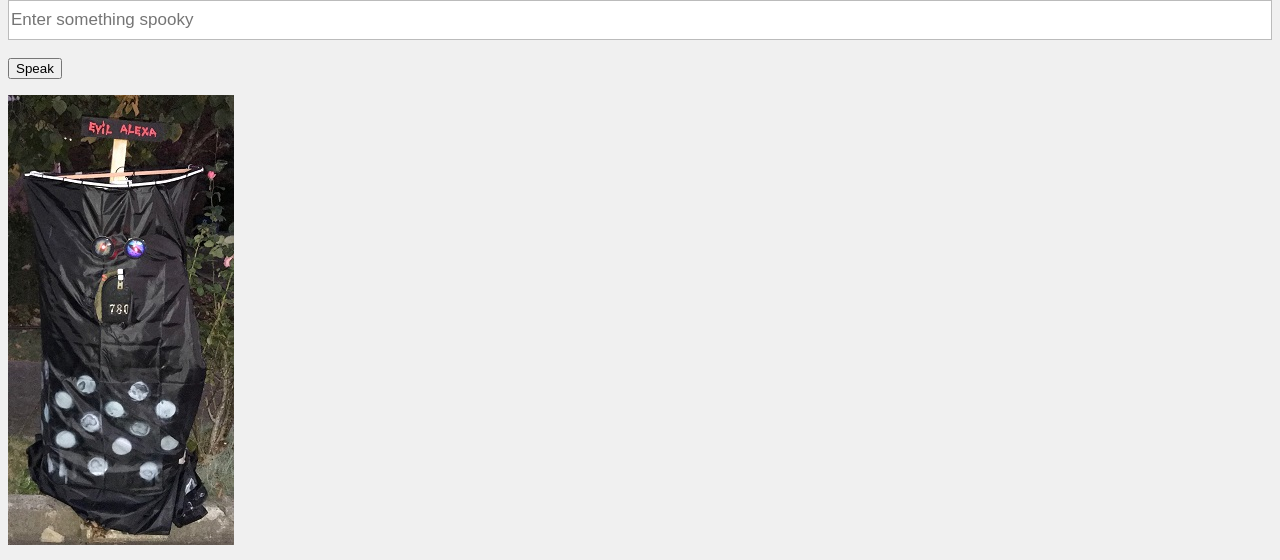
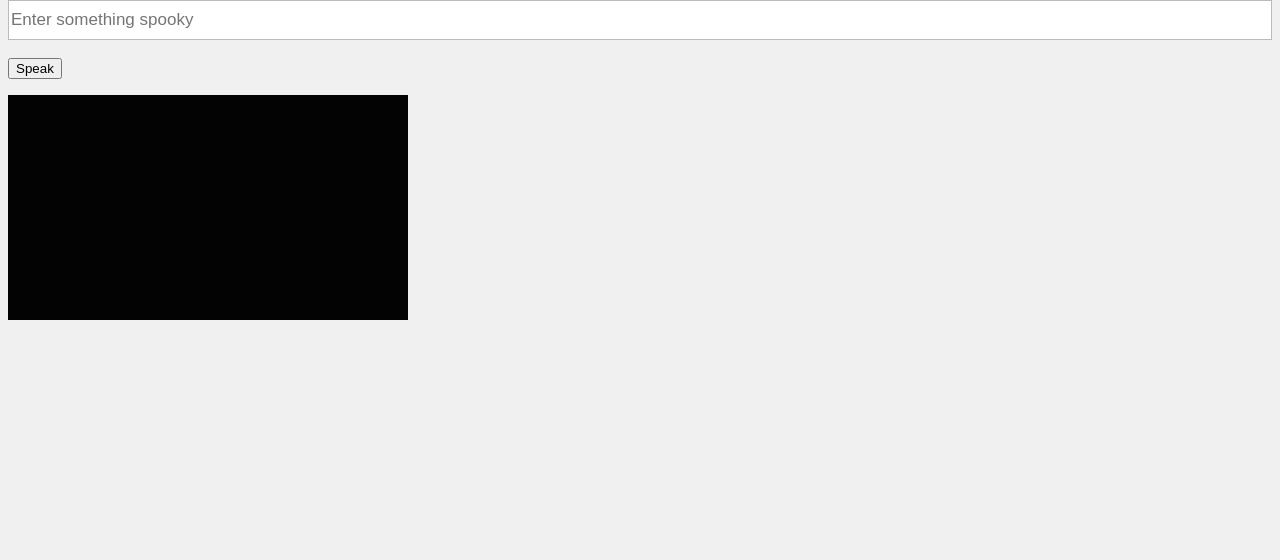
Before and after one commit to rbenamotz/EvilAlexaWeb, a Flask app: page / in a window 1280 px wide. Shown: the part 88-648 px from the top of the page. Run offline with Flask 2, Linux system fonts and the light colour scheme.

Commit message:
no message

```diff
--- a/templates/home.html
+++ b/templates/home.html
@@ -14,6 +14,6 @@
 				<input id="button" type="submit" value="Speak">
 
 			</form>
-			<img src="{{ url_for('static', filename='evaila.JPG') }}" align="center"/>
+			<img src="{{ url_for('static', filename='EvilAlexa.gif') }}" align="center"/>
 	</body>
 </html>
```
Also changed, not shown: static/EvilAlexa.gif (added).
